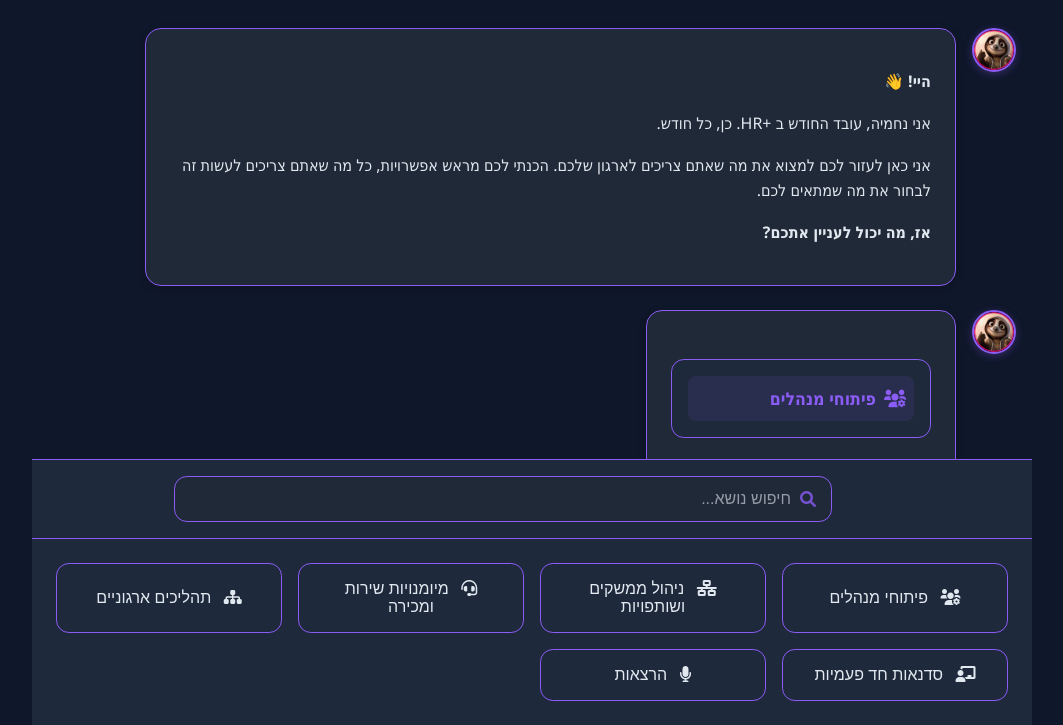
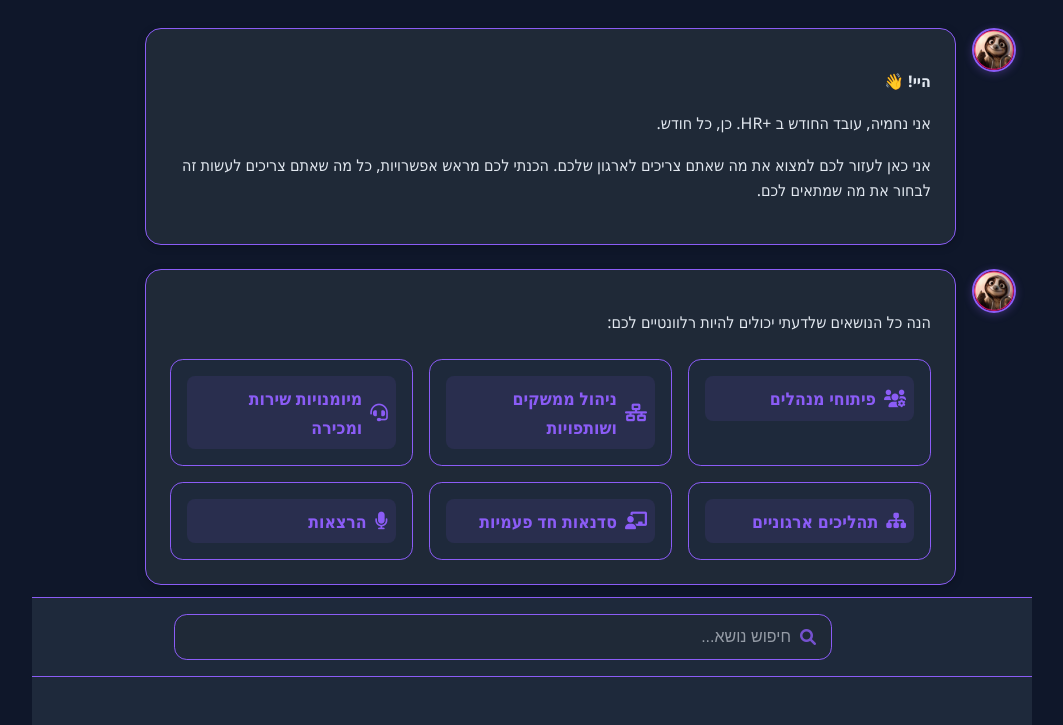
Before and after one commit to yan-yanko/storyline-chatbot, a plain HTML site: page index.html in a window 1280 px wide. Shown: the part 75-800 px from the top of the page, without its empty margins (108-1171 px from the left). Drawn offline with Linux system fonts and the light colour scheme.

Commit message:
שיפור תצוגת הנושאים ועדכון טקסטים

```diff
--- a/index.html
+++ b/index.html
@@ -26,7 +26,6 @@
                     <p><strong>היי! 👋</strong></p>
                     <p>אני נחמיה, עובד החודש ב +HR. כן, כל חודש.</p>
                     <p>אני כאן לעזור לכם למצוא את מה שאתם צריכים לארגון שלכם. הכנתי לכם מראש אפשרויות, כל מה שאתם צריכים לעשות זה לבחור את מה שמתאים לכם.</p>
-                    <p><strong>אז, מה יכול לעניין אתכם?</strong></p>
                 </div>
             </div>
         </div>
@@ -39,26 +38,6 @@
         </div>
 
         <div class="chat-controls" id="chatControls">
-            <div class="button-grid" id="mainCategories">
-                <button onclick="handleCategorySelect('פיתוחי_מנהלים')">
-                    <i class="fas fa-users-gear"></i> פיתוחי מנהלים
-                </button>
-                <button onclick="handleCategorySelect('ניהול_ממשקים_ושותפויות')">
-                    <i class="fas fa-network-wired"></i> ניהול ממשקים ושותפויות
-                </button>
-                <button onclick="handleCategorySelect('מיומנויות_שירות_ומכירה')">
-                    <i class="fas fa-headset"></i> מיומנויות שירות ומכירה
-                </button>
-                <button onclick="handleCategorySelect('תהליכים_ארגוניים')">
-                    <i class="fas fa-sitemap"></i> תהליכים ארגוניים
-                </button>
-                <button onclick="handleCategorySelect('סדנאות_חד_פעמיות')">
-                    <i class="fas fa-chalkboard-user"></i> סדנאות חד פעמיות
-                </button>
-                <button onclick="handleCategorySelect('הרצאות')">
-                    <i class="fas fa-microphone"></i> הרצאות
-                </button>
-            </div>
         </div>
     </div>
     <script src="script.js"></script>
--- a/script.js
+++ b/script.js
@@ -30,7 +30,8 @@ async function loadChatData() {
 }
 
 function showMainOptions() {
-    let optionsMessage = '<div class="options-container">';
+    let optionsMessage = '<p>הנה כל הנושאים שלדעתי יכולים להיות רלוונטיים לכם:</p>';
+    optionsMessage += '<div class="options-container">';
 
     optionsMessage += `
         <div class="option" onclick="handleCategorySelect('פיתוחי_מנהלים')">
@@ -325,14 +326,7 @@ function updateControls(state, categoryId = '') {
 
 function handleBackToMain() {
     addMessage('user', 'חזרה לתפריט הראשי');
-
-    // הצגת הכפתורים הראשיים מחדש
-    document.getElementById('mainCategories').style.display = 'grid';
-
-    // ניקוי כפתורי חזרה
-    const controls = document.getElementById('chatControls');
-    const backButtons = controls.querySelectorAll('button.secondary');
-    backButtons.forEach(button => button.remove());
+    showMainOptions();
 
     // ניקוי תוצאות חיפוש אם יש
     const searchResults = document.querySelector('.search-results');
--- a/style.css
+++ b/style.css
@@ -155,13 +155,16 @@ body {
 }
 
 .options-container {
-    display: grid;
-    grid-template-columns: 1fr;
+    display: flex;
+    flex-wrap: wrap;
     gap: 1rem;
     margin-top: 1.5rem;
 }
 
 .option {
+    flex: 1;
+    min-width: 200px;
+    max-width: calc(33.333% - 1rem);
     background-color: var(--chat-bg);
     border: 1px solid var(--primary-color);
     border-radius: 0.8rem;
@@ -169,7 +172,6 @@ body {
     transition: all 0.3s ease;
     cursor: pointer;
     overflow: hidden;
-    margin-bottom: 1rem;
 }
 
 .option:hover {
@@ -328,6 +330,10 @@ button.secondary:hover {
 
     .message.user .message-avatar {
         margin-right: 0.5rem;
+    }
+
+    .option {
+        max-width: 100%;
     }
 }
 
```
